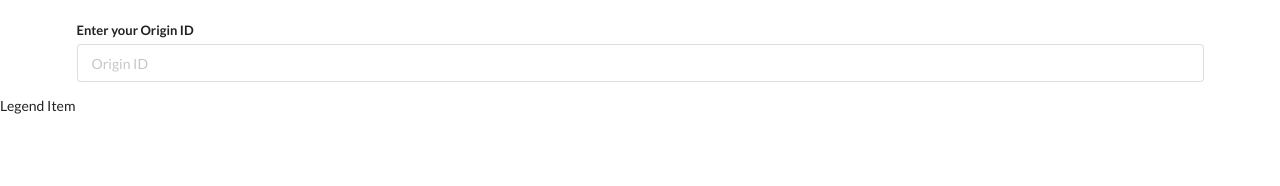
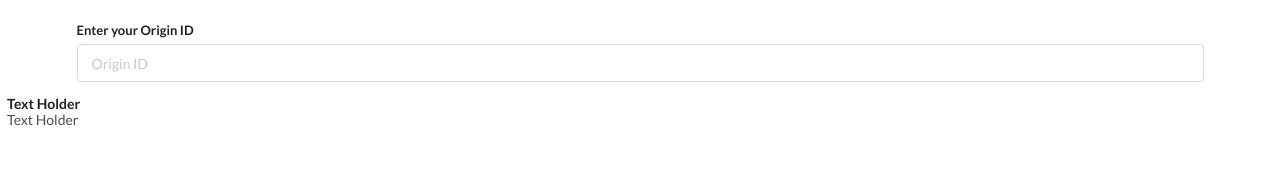
Before and after one commit to SamehEtman/Apex-legends-stats-tracker, a React (Create React App) app: page / in a window 1280 px wide. Shown: the top 186 px of the page. Built offline with nearby package versions, Linux system fonts and the light colour scheme.

Commit message:
add LegendItem format

```diff
--- a/src/components/LegendItem.js
+++ b/src/components/LegendItem.js
@@ -1,8 +1,14 @@
-import React from "react";
+import React from 'react';
 
-const LegendItem = ()=>{
-    return (<div>
-        Legend Item
-    </div>)
-}
+const LegendItem = () => {
+  return (
+    <div className="item">
+      <img className="ui image" src="" alt="" />
+      <div className="content">
+        <div className="header">Text Holder</div>
+        <div className="description">Text Holder</div>
+      </div>
+    </div>
+  );
+};
 export default LegendItem;
```
